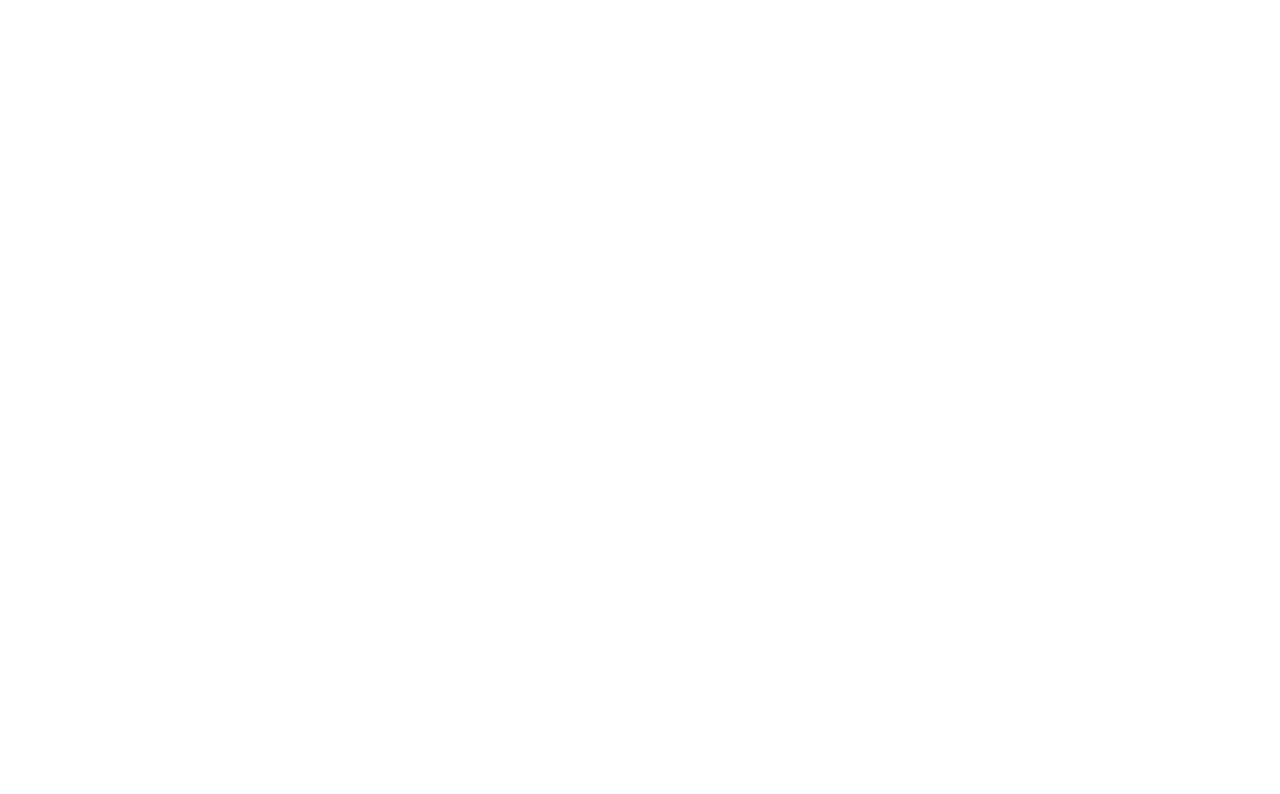
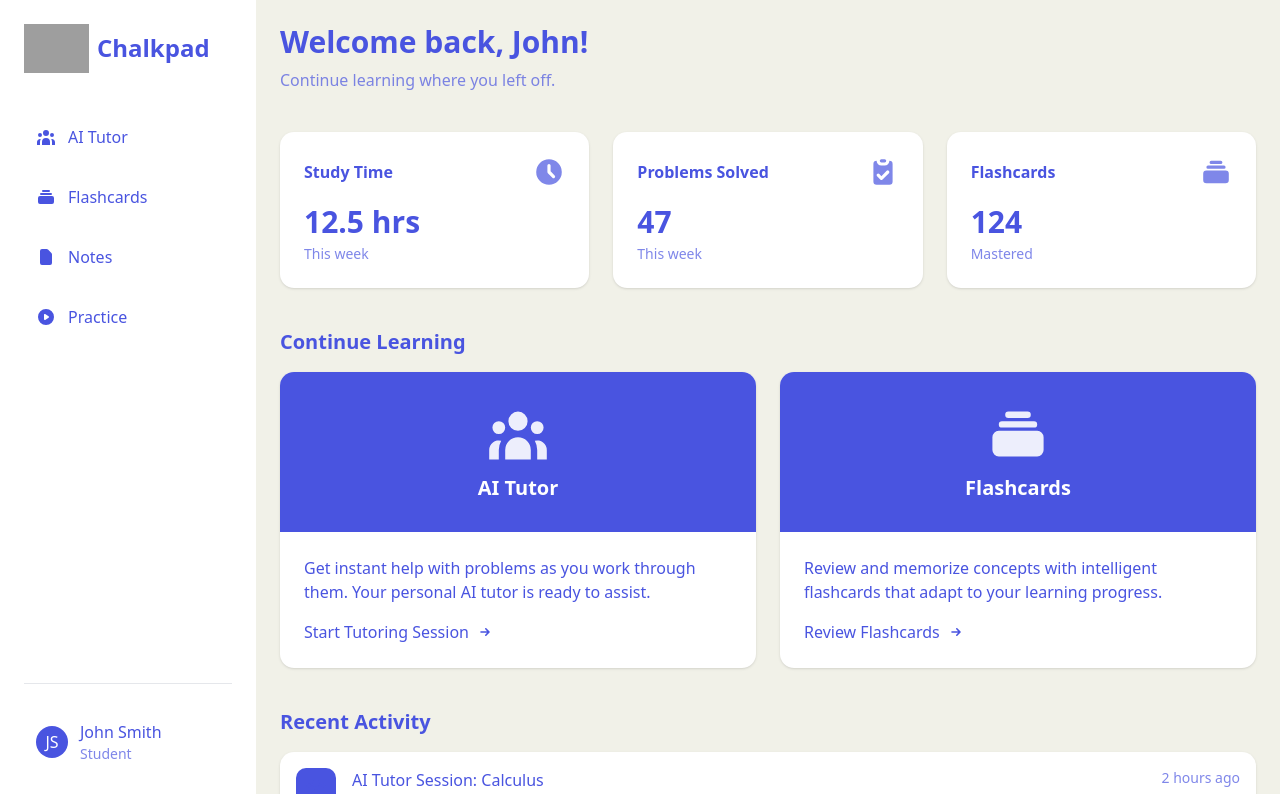
Before and after one commit to ChalkPad/chalkpad-website, a Next.js app: page /main/home in a window 1280 px wide. Shown: the top 794 px of the page. Built offline with nearby package versions, Linux system fonts and the light colour scheme; grey boxes are pictures that could not be loaded.

Commit message:
rishi sped

```diff
--- a/src/app/main/layout.tsx
+++ b/src/app/main/layout.tsx
@@ -50,10 +50,8 @@
 
     return (
         <div>
-      <head>
             <style dangerouslySetInnerHTML={{ __html: satoshiVariables }} />
-      </head>
-      <body
+            <div
                 className={`${geistSans.variable} ${geistMono.variable} antialiased`}
             >
                 {/* <BaseNavbar
@@ -62,7 +60,7 @@
           profileItems={profileItems}
         /> */}
                 <main>{children}</main>
-      </body>
+            </div>
         </div>
     );
 }
```
Lines whose indentation alone changed are shown as unchanged.
